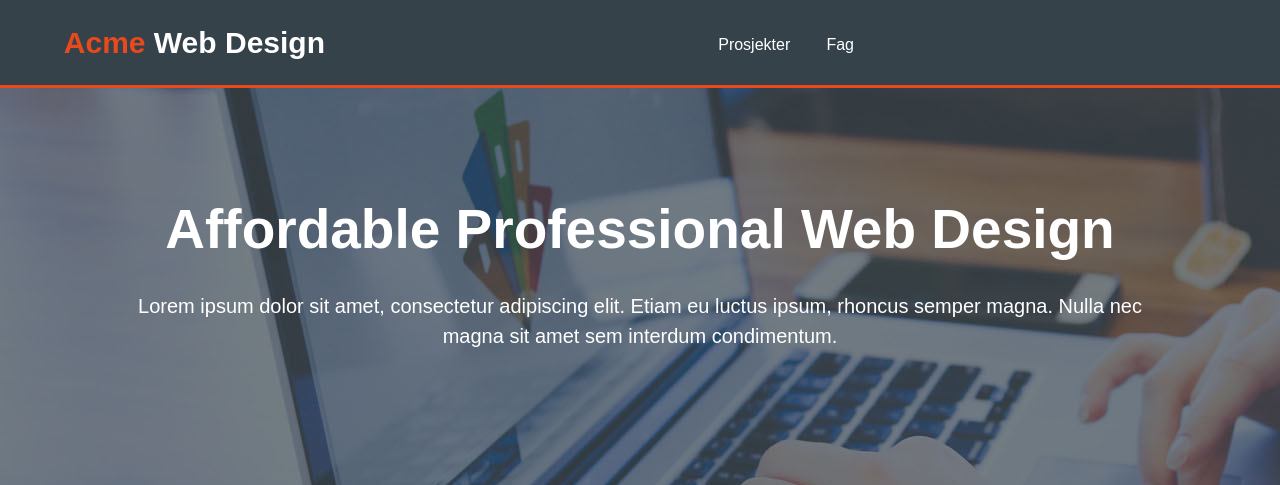
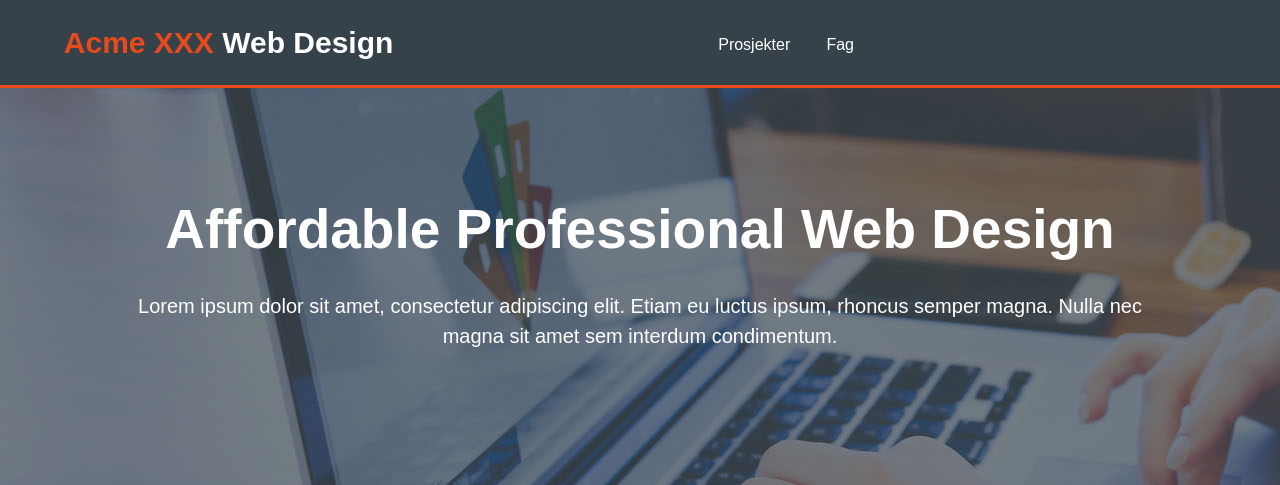
Before and after one commit to brundinas/nettside-mal, a plain HTML site: page index.html in a window 1280 px wide. Shown: the top 485 px of the page. Drawn offline with Linux system fonts and the light colour scheme.

Commit message:
Update index.html
check update

```diff
--- a/index.html
+++ b/index.html
@@ -10,7 +10,7 @@
 
   <div class="itemLogo">
     <div class="container">
-    <h1><span class="highlight">Acme</span> Web Design</h1>
+    <h1><span class="highlight">Acme XXX</span> Web Design</h1>
     </div>
   </div>
   <div class="itemMeny">
```
